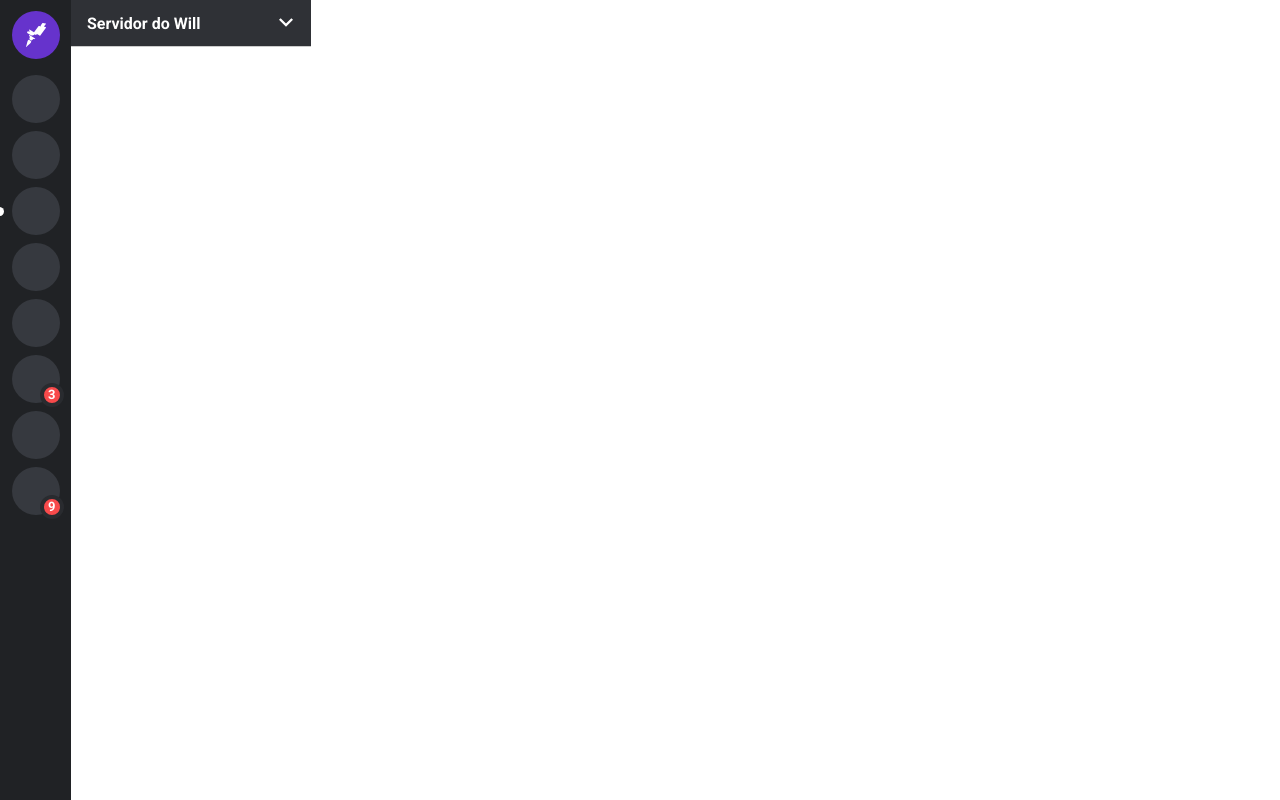
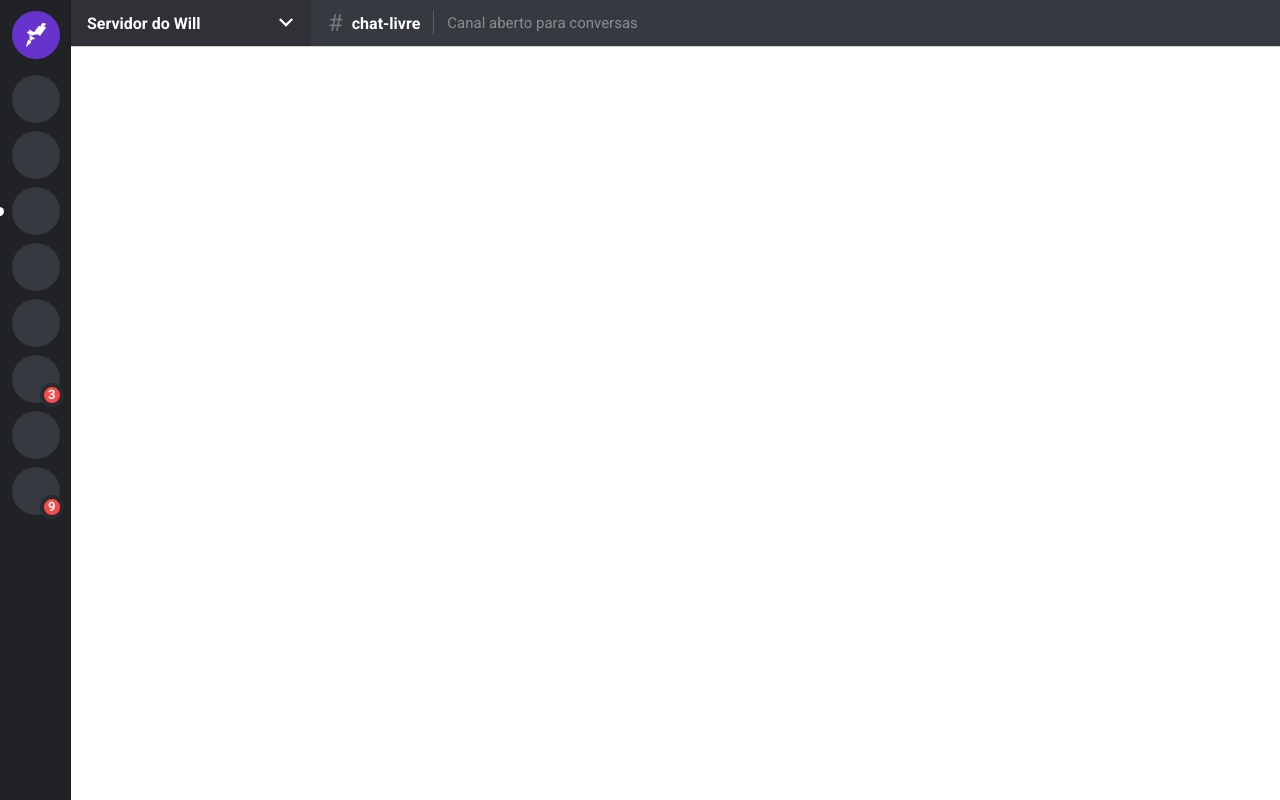
Before and after one commit to WilliamWJD/dsclone, a React (Create React App) app: page / in a window 1280 px wide. Built offline with nearby package versions, Linux system fonts and the light colour scheme.

Commit message:
Componente ChanelInfo

```diff
--- /dev/null
+++ b/src/components/ChanelInfo/index.js
@@ -0,0 +1,22 @@
+import React from 'react';
+
+import {
+  Container,
+  HashTagIcon,
+  Title,
+  Separator,
+  Description,
+} from './styles';
+
+function ChanelInfo() {
+  return (
+    <Container>
+      <HashTagIcon>#</HashTagIcon>
+      <Title>chat-livre</Title>
+      <Separator />
+      <Description>Canal aberto para conversas</Description>
+    </Container>
+  );
+}
+
+export default ChanelInfo;
--- /dev/null
+++ b/src/components/ChanelInfo/styles.js
@@ -0,0 +1,41 @@
+import styled from 'styled-components';
+
+export const Container = styled.div`
+  grid-area: CI;
+
+  display: flex;
+  align-items: center;
+
+  padding: 0 17px;
+  background-color: var(--primary);
+
+  box-shadow: rgba(0, 0, 0, 0.2) 0px 1px 0px 0px;
+  z-index: 2;
+`;
+
+export const HashTagIcon = styled.span`
+  font-size: 24px;
+  color: var(--symbol);
+`;
+
+export const Title = styled.h1`
+  margin-left: 9px;
+  font-size: 16px;
+  font-weight: bold;
+  color: var(--white);
+`;
+
+export const Separator = styled.div`
+  height: 24px;
+  width: 1px;
+
+  background-color: var(--white);
+  opacity: 0.2;
+
+  margin: 0 13px;
+`;
+
+export const Description = styled.span`
+  font-size: 15px;
+  color: var(--gray);
+`;
--- a/src/components/Layoult/index.js
+++ b/src/components/Layoult/index.js
@@ -4,12 +4,14 @@ import { Grid } from './styles';
 
 import ServerList from '../ServerList';
 import ServerName from '../ServerName';
+import ChanelInfo from '../ChanelInfo';
 
 const Layoult = () => {
   return (
     <Grid>
       <ServerList />
       <ServerName />
+      <ChanelInfo />
     </Grid>
   );
 };
```
